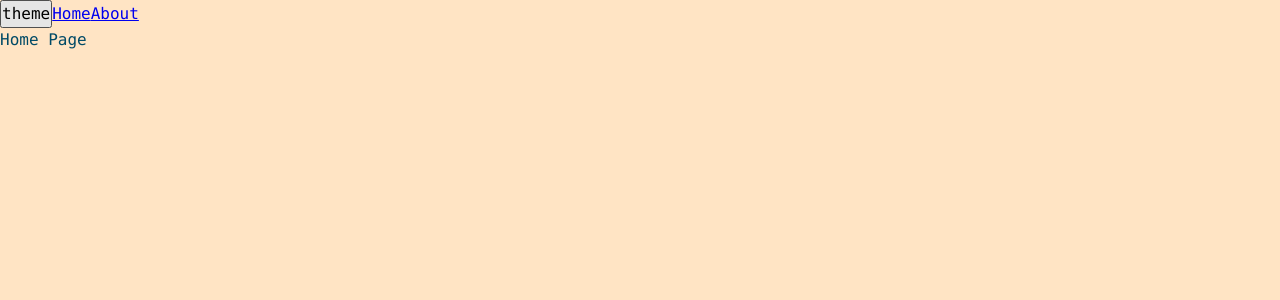
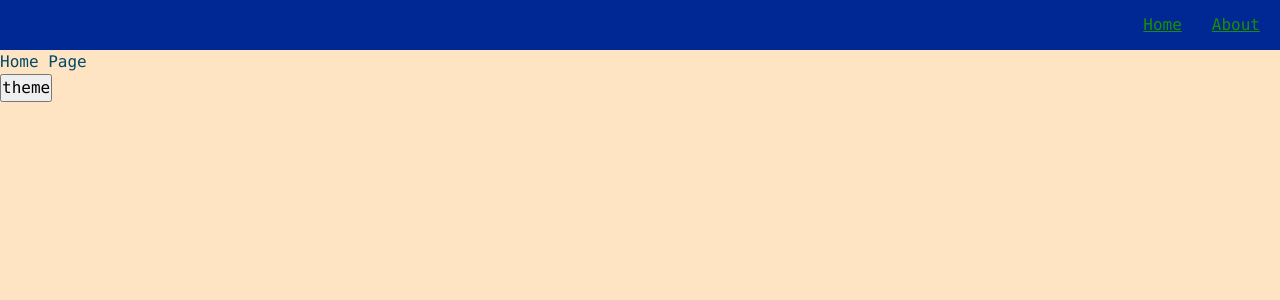
Before and after one commit to Gurgen-jpg/prod-project, a React app: page / in a window 1280 px wide. Shown: the top 300 px of the page. Built offline with nearby package versions, Linux system fonts and the light colour scheme.

Commit message:
- add Link in ui kit

```diff
--- a/src/app/App.tsx
+++ b/src/app/App.tsx
@@ -1,20 +1,19 @@
 import React from 'react';
-import {Link} from 'react-router-dom';
 import {useTheme} from "app/providers/ThemeProvider";
-import {classNames} from 'shared/classNames/classNames';
+import {classNames} from 'shared/lib/classNames/classNames';
 import './../app/styles/index.scss';
 import {AppRouter} from "app/providers/router";
+import {Navbar} from "widgets/Navbar";
 
 
 const App = () => {
-    const {theme, toggleTheme} = useTheme();
+    const {theme,toggleTheme} = useTheme();
 
     return (
         <div className={classNames('app', {}, [theme])}>
+            <Navbar/>
+            <AppRouter/>
             <button onClick={toggleTheme}>theme</button>
-            <Link to={'/home'}>Home</Link>
-            <Link to={'/about'}>About</Link>
-            <AppRouter/>
         </div>
     );
 };
--- a/src/app/styles/themes/dark.scss
+++ b/src/app/styles/themes/dark.scss
@@ -1,7 +1,11 @@
 .app.dark {
   --bg-color: #002895;
+  --inverted-bg-color: #ffe4c4;
 
-  --primary-color: #1a9000;
-  --secondary-color: #21f100
+  --primary-color: #1a7200;
+  --secondary-color: #24ff00;
+
+  --imverted-primary-color: #004a66;
+  --imverted-secondary-color: #00b6ff;
 
 }
--- a/src/app/styles/themes/normal.scss
+++ b/src/app/styles/themes/normal.scss
@@ -1,8 +1,10 @@
 .app.light {
   --bg-color: #ffe4c4;
-
-
+  --inverted-bg-color: #002895;
 
   --primary-color: #004a66;
   --secondary-color: #0092ce;
+
+  --inverted-primary-color: #1a9000;
+  --inverted-secondary-color: #21f100
 }
--- a/src/app/styles/variables/global.scss
+++ b/src/app/styles/variables/global.scss
@@ -9,4 +9,6 @@
   --font-line-l: 32px;
   --font-l: var(--font-size-n) / var(--font-line-n) var(--font-family-main);
 
+  // Размеры
+  --navbar-height: 50px;
 }
--- a/src/shared/classNames/classNames.ts
+++ b/src/shared/lib/classNames/classNames.ts
@@ -3,10 +3,10 @@ type Mods = Record<string, boolean | string>
 
 
 //cls - главный класс mods - объект с модами строка - ключ : значение flag (boolean) additional - массив дополнительных классов
-export function classNames(cls: string, mods: Mods, additional: string[]): string {
+export function classNames(cls: string, mods: Mods = {}, additional: string[] = []): string {
     return [
         cls,
-        ...additional,
+        ...additional.filter(Boolean),
         ...Object.entries(mods)
             .filter(([, value]) => Boolean(value))
             .map(([name]) => name)
--- /dev/null
+++ b/src/shared/ui/AppLink/AppLink.module.scss
@@ -0,0 +1,12 @@
+.AppLink {
+  color: var(--primary-color);
+}
+
+.primary {
+  color: var(--primary-color);
+}
+
+
+.secondary {
+  color: var(--inverted-primary-color);
+}
--- /dev/null
+++ b/src/shared/ui/AppLink/AppLink.tsx
@@ -0,0 +1,34 @@
+import style from './AppLink.module.scss';
+import {classNames} from "shared/lib/classNames/classNames";
+import {Link, LinkProps} from "react-router-dom";
+import {FC} from 'react';
+
+export enum AppLinkTheme {
+    PRIMARY = 'primary',
+    SECONDARY = 'secondary'
+}
+
+
+interface AppLinkProps extends LinkProps {
+    className?: string;
+    theme?: AppLinkTheme;
+}
+
+export const AppLink: FC<AppLinkProps> = (props) => {
+    const {
+        children,
+        className,
+        theme = AppLinkTheme.PRIMARY,
+        to,
+        ...otherProps
+    } = props
+    return (
+        <Link
+            className={classNames(style.AppLink, {}, [className, style[theme]])}
+            to={to}
+            {...otherProps}
+        >
+            {children}
+        </Link>
+    );
+};
--- /dev/null
+++ b/src/widgets/Navbar/index.ts
@@ -0,0 +1 @@
+export {Navbar} from './ui/Navbar';
--- /dev/null
+++ b/src/widgets/Navbar/ui/Navbar.module.scss
@@ -0,0 +1,10 @@
+.Navbar {
+  width: 100%;
+  display: flex;
+  background: var(--inverted-bg-color);
+  height: var(--navbar-height);
+  align-items: center;
+  justify-content: flex-end;
+  gap: 30px;
+  padding-right: 20px;
+}
--- /dev/null
+++ b/src/widgets/Navbar/ui/Navbar.tsx
@@ -0,0 +1,17 @@
+import React from 'react';
+import {classNames} from 'shared/lib/classNames/classNames';
+import style from './Navbar.module.scss';
+import {AppLink, AppLinkTheme} from "shared/ui/AppLink/AppLink";
+
+interface NavbarProps {
+    className?: string;
+}
+export const Navbar = ({className}:NavbarProps) => {
+
+    return (
+        <div className={classNames(style.Navbar, {}, [className])}>
+            <AppLink theme={AppLinkTheme.SECONDARY} to={'/home'}>Home</AppLink>
+            <AppLink theme={AppLinkTheme.SECONDARY} to={'/about'}>About</AppLink>
+        </div>
+    );
+};
```
